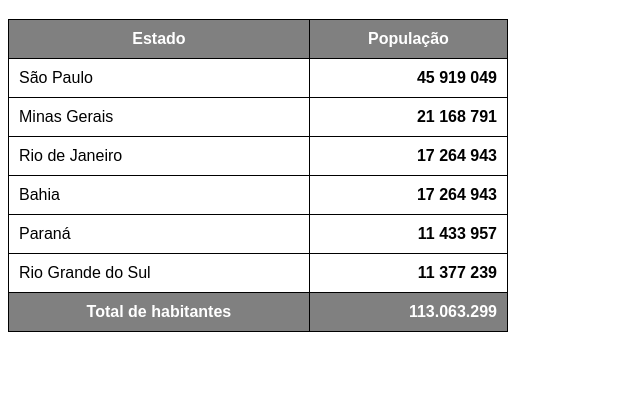
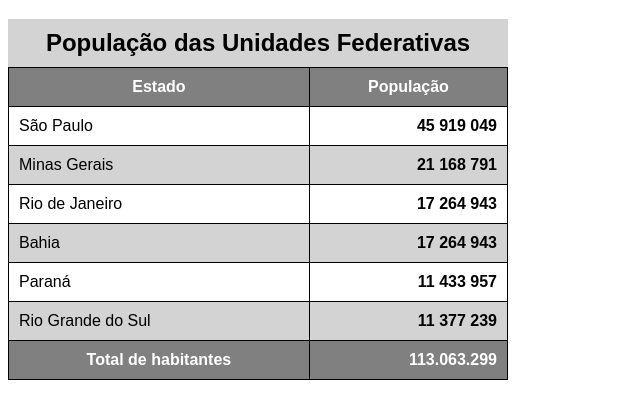
Before and after one commit to leozangarine1/html-css, a plain HTML site: page exercisios/ex025/index.html in a window 1280 px wide. Shown: the part 61-480 px from the top of the page, without its empty margins (0-640 px from the left). Drawn offline with Linux system fonts and the light colour scheme.

Commit message:
Update index.html

```diff
--- a/exercisios/ex025/index.html
+++ b/exercisios/ex025/index.html
@@ -30,6 +30,19 @@
             text-align: right;
         }
 
+        caption{
+            font-size: 1.5em;
+            font-weight: bold;
+            padding: 10px;
+            background-color: lightgray;
+            color: black;
+        }
+
+        tbody > tr:nth-child(2n) {
+            background-color: lightgray;
+            color: black;
+        }
+
     </style>
 </head>
 <body>
@@ -47,6 +60,7 @@
     -->
 
     <table>
+        <caption>População das Unidades Federativas</caption>
         <thead>
             <tr>
                 <th>Estado</th>
```
